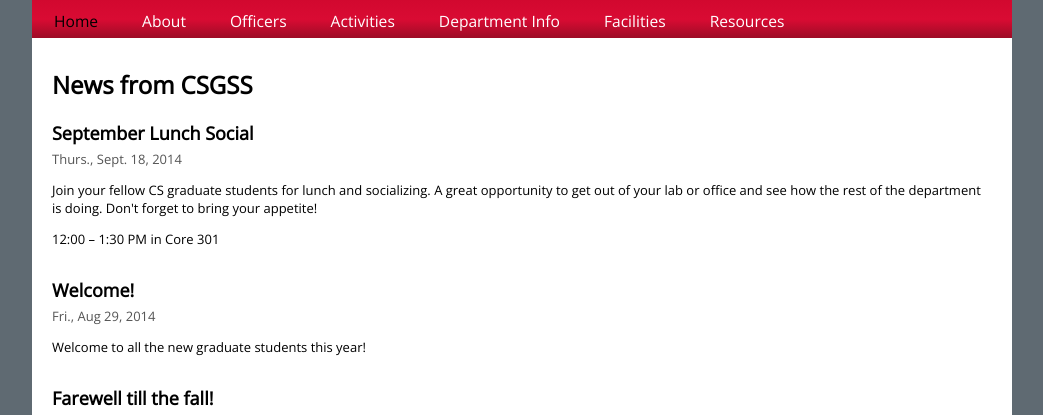
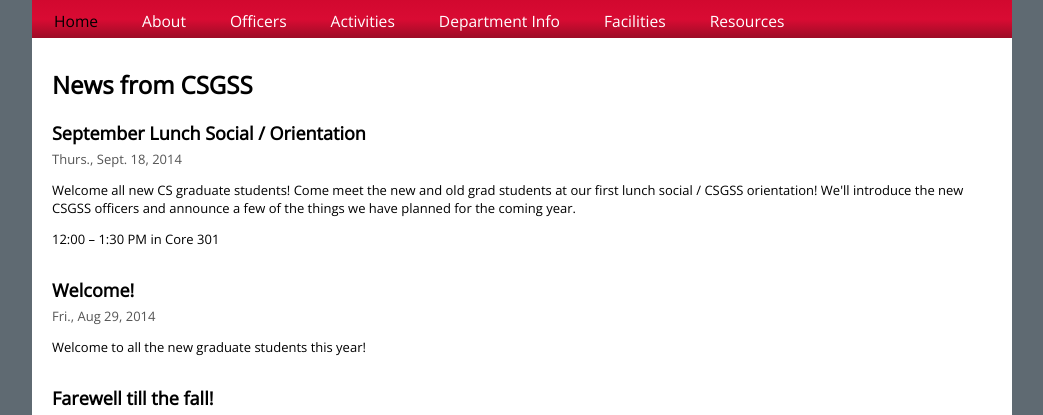
Before and after one commit to rucsgss/csgss.rutgers.edu, a PHP site: page / in a window 1280 px wide. Shown: the part 105-520 px from the top of the page, without its empty margins (118-1161 px from the left). Run offline with PHP 8.4, Linux system fonts and the light colour scheme.

Commit message:
Clarify description of 9/18 orientation

```diff
--- a/index.php
+++ b/index.php
@@ -13,11 +13,9 @@
 
           <div class="newsitem">
             <div>
-              <h2>September Lunch Social</h2>
+              <h2>September Lunch Social / Orientation</h2>
               <h3>Thurs., Sept. 18, 2014</h3>
-			  <p>Join your fellow CS graduate students for lunch and socializing. A great opportunity
-			    to get out of your lab or office and see how the rest of the department is doing.  Don't
-			    forget to bring your appetite!</p>
+			  <p>Welcome all new CS graduate students! Come meet the new and old grad students at our first lunch social / CSGSS orientation! We'll introduce the new CSGSS officers and announce a few of the things we have planned for the coming year.</p>
 			  <p>12:00 &ndash; 1:30 PM in Core 301</p>
             </div>
             <div class="clear"></div>
```
